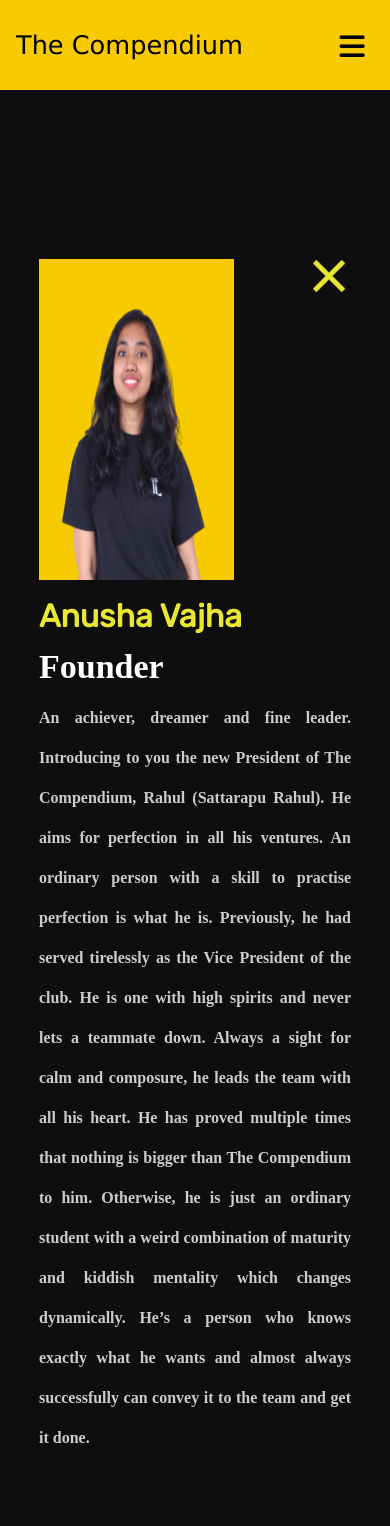
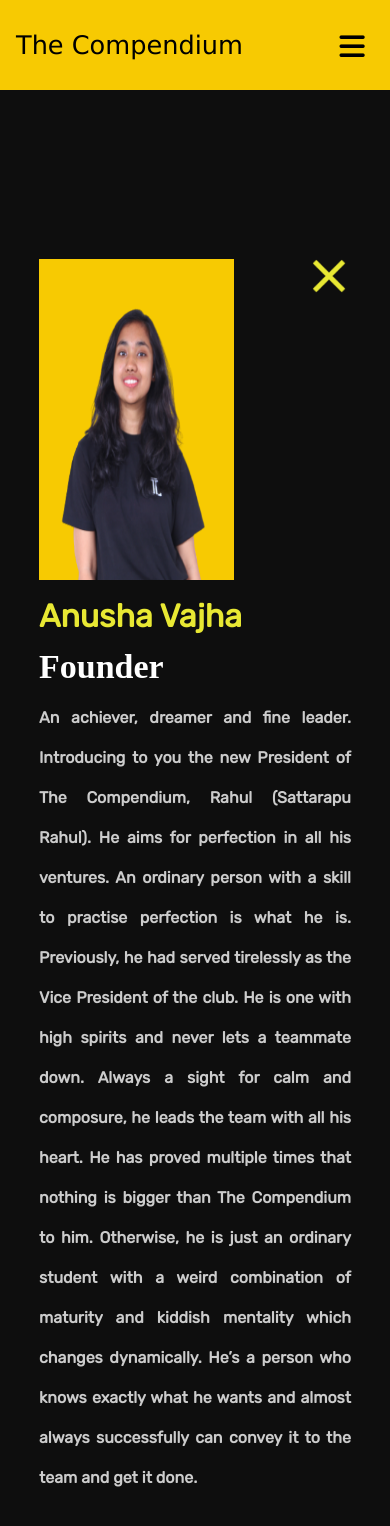
Before and after one commit to Akhilchary/compendium-clientside, a React (Create React App) app: page /#/founder in a window 390 px wide. Shown: the top 1526 px of the page. Built offline with nearby package versions, Linux system fonts and the light colour scheme.

Commit message:
Update Aboutus-individual.css

```diff
--- a/src/pages/Aboutus/Aboutus-individual.css
+++ b/src/pages/Aboutus/Aboutus-individual.css
@@ -227,7 +227,7 @@
         width: 80%;
         left: 10%;
         top: 36%;
-
+        font-family: Rubik;
     }
     .footer-3{
         background: #0E0E0E;
```
